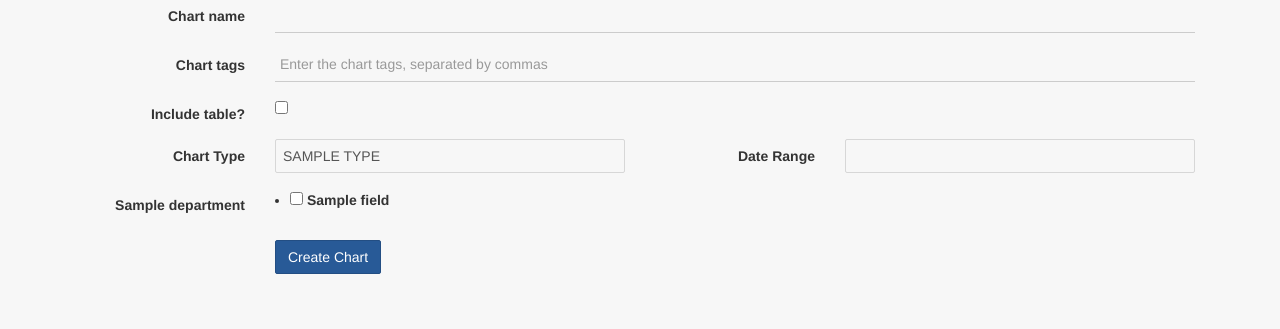
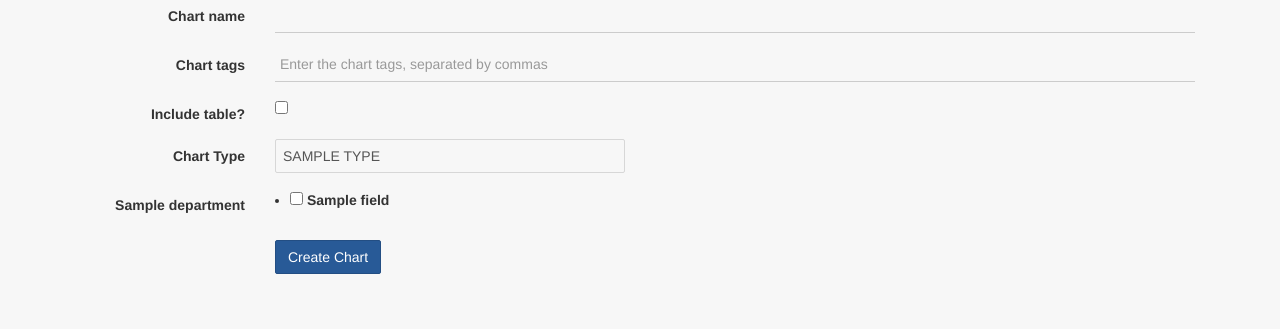
Before and after one commit to gorel/dli-reports, a Flask app: page /reports/charts/create in a window 1280 px wide. Shown: the part 171-500 px from the top of the page. Run offline with Flask 2, Linux system fonts and the light colour scheme; a user stored in the database is signed in; tables that the repository leaves empty hold one stand-in row (values such as "Sample post"); lists and menus that the app fills with data are empty; parts of the project's set-up code (start-up, migrations or seed data) failed here and were passed over; some libraries are stand-ins or nearby versions.

Commit message:
Small patch

```diff
--- a/dli_app/mod_reports/forms.py
+++ b/dli_app/mod_reports/forms.py
@@ -213,11 +213,6 @@ class CreateChartForm(Form):
         coerce=int,
     )
 
-    chart_date_type = SelectField(
-        "Date Range",
-        coerce=int,
-    )
-
     with_table = BooleanField('Include table?')
 
     tags = TextField("Chart tags")
@@ -326,11 +321,6 @@ class EditChartForm(Form):
 
     chart_type = SelectField(
         "Chart Type",
-        coerce=int,
-    )
-
-    chart_date_type = SelectField(
-        "Date Range",
         coerce=int,
     )
 
--- a/dli_app/templates/reports/create_chart.html
+++ b/dli_app/templates/reports/create_chart.html
@@ -37,11 +37,6 @@
         <div class="col-sm-4">
           {{ form.chart_type(class='form-control') }}
         </div>
-
-        {{ form.chart_date_type.label(class='control-label col-sm-2') }}
-        <div class="col-sm-4">
-          {{ form.chart_date_type(class='form-control') }}
-        </div>
       </div>
 
       {% for department in form.departments %}
--- a/dli_app/templates/reports/edit_chart.html
+++ b/dli_app/templates/reports/edit_chart.html
@@ -36,11 +36,6 @@
         <div class="col-sm-4">
           {{ form.chart_type(class='form-control') }}
         </div>
-
-        {{ form.chart_date_type.label(class='control-label col-sm-2') }}
-        <div class="col-sm-4">
-          {{ form.chart_date_type(class='form-control') }}
-        </div>
       </div>
 
 
```
